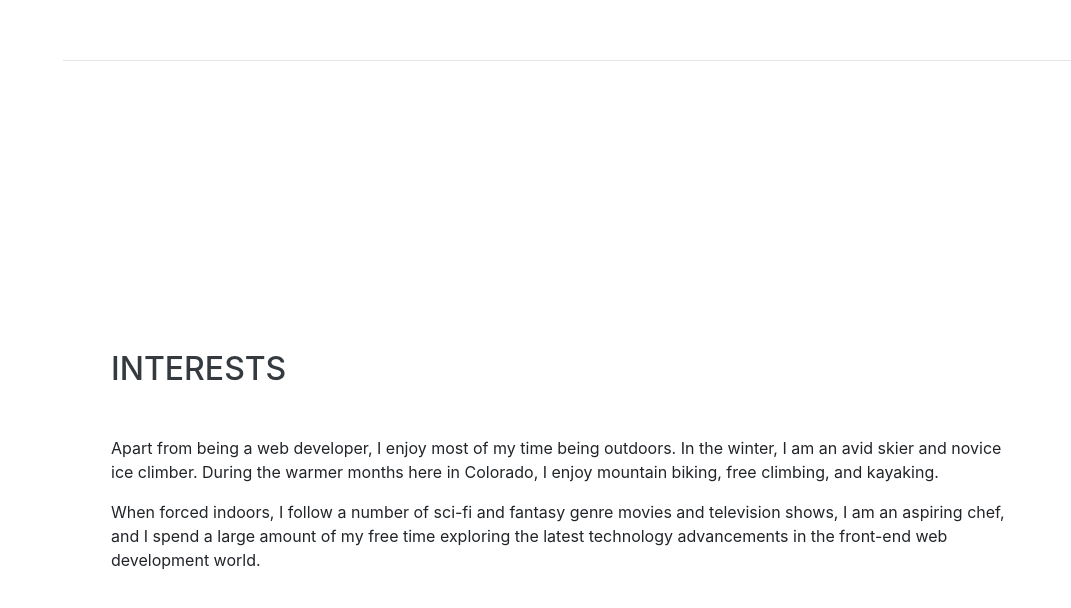
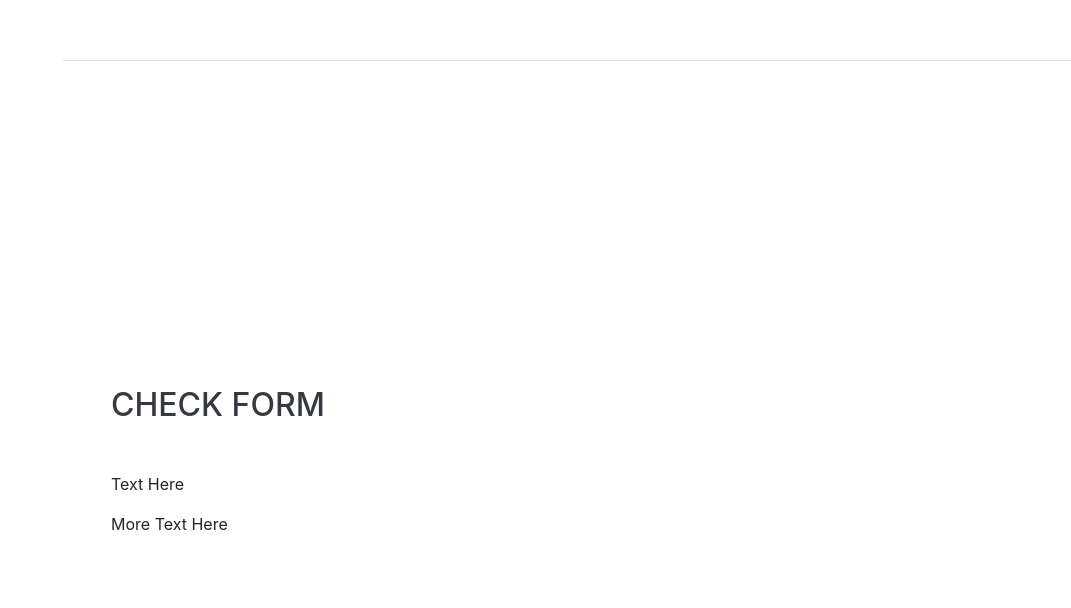
Before and after one commit to ejakicic/ClubForms, a website with bundled scripts: page index.html in a window 1280 px wide. Shown: the part 3172-3780 px from the top of the page, without its empty margins (209-1280 px from the left). Built offline with nearby package versions, Linux system fonts and the light colour scheme; a web font is replaced by a local one.

Commit message:
Update index.html

```diff
--- a/index.html
+++ b/index.html
@@ -206,9 +206,9 @@
 
         <section class="resume-section p-3 p-lg-5 d-flex align-items-center" id="interests">
             <div class="w-100">
-                <h2 class="mb-5">Interests</h2>
-                <p>Apart from being a web developer, I enjoy most of my time being outdoors. In the winter, I am an avid skier and novice ice climber. During the warmer months here in Colorado, I enjoy mountain biking, free climbing, and kayaking.</p>
-                <p class="mb-0">When forced indoors, I follow a number of sci-fi and fantasy genre movies and television shows, I am an aspiring chef, and I spend a large amount of my free time exploring the latest technology advancements in the front-end web development world.</p>
+                <h2 class="mb-5">Check Form</h2>
+                <p>Text Here</p>
+                <p class="mb-0">More Text Here</p>
             </div>
         </section>
 
```
